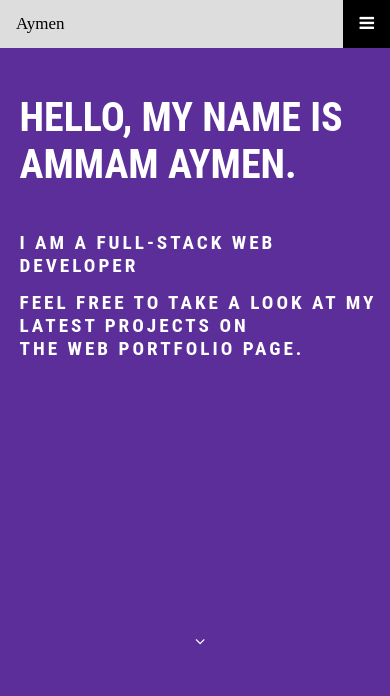
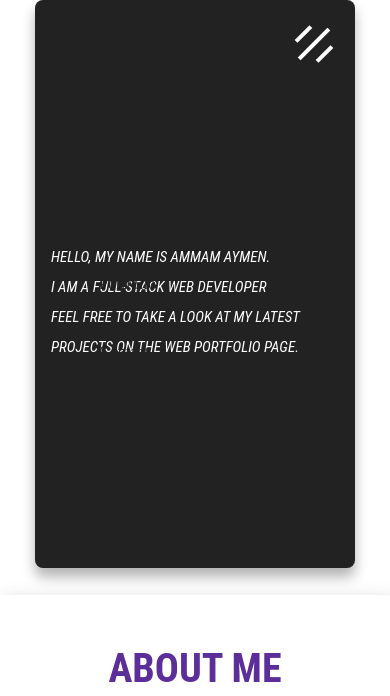
Before and after one commit to Aymen-D13/portfolio, a plain HTML site: page index.html in a window 390 px wide. Shown: the top 696 px of the page. Drawn offline with nearby package versions, Linux system fonts and the light colour scheme.

Commit message:
Update index.html

```diff
--- a/index.html
+++ b/index.html
@@ -176,42 +176,6 @@ p {
 .column:hover .overlay {
   height: 100%;
 }
-.minnav {
-  display: none;
-  overflow: hidden;
-  background-color: #333;
-  position: relative;
-}
-
-.minnav #myLinks {
-  display: none;
-}
-
-.minnav a {
-  color: white;
-  padding: 14px 16px;
-  text-decoration: none;
-  font-size: 17px;
-  display: block;
-}
-
-.minnav a.icon {
-  background: black;
-  display: block;
-  position: absolute;
-  right: 0;
-  top: 0;
-}
-
-.minnav a:hover {
-  background-color: #ddd;
-  color: black;
-}
-
-.minnav .active1 {
-  background-color: #5b2e9a;
-  color: white;
-}
 .text {
   border-style: solid;
   border-width: 2px;
@@ -226,6 +190,224 @@ p {
   -ms-transform: translate(-50%, -50%);
   transform: translate(-50%, -50%);
   text-align: center;
+}
+		.minnav {
+  display: none;
+  background-color: #222222;
+  margin: 0 auto;
+  width: 100%;
+  max-width: 320px;
+  min-height: 568px;
+  margin: 0 auto;
+  border-radius: 8px;
+  position: relative;
+  overflow: hidden;
+  -webkit-box-shadow: 0px 9px 13px 0px rgba(0, 0, 0, 0.3);
+  -moz-box-shadow: 0px 9px 13px 0px rgba(0, 0, 0, 0.3);
+  box-shadow: 0px 9px 13px 0px rgba(0, 0, 0, 0.3);
+  -webkit-transform: scale(1);
+}
+
+.menu-trigger, .close-trigger {
+  position: absolute;
+  top: 32px;
+  right: 20px;
+  display: block;
+  width: 42px;
+  height: 42px;
+  cursor: pointer;
+  z-index: 333;
+}
+.menu-trigger:hover .menu-trigger-bar:before, .close-trigger:hover .menu-trigger-bar:before {
+  width: 100%;
+}
+.menu-trigger:hover .close-trigger-bar:before, .close-trigger:hover .close-trigger-bar:before {
+  width: 100%;
+}
+
+.close-trigger {
+  z-index: 5;
+  top: 42px;
+}
+
+.menu-trigger-bar {
+  display: block;
+  width: 100%;
+  height: 4px;
+  background-color: white;
+  margin-bottom: 6px;
+  transform: rotate(-45deg);
+  position: relative;
+}
+.menu-trigger-bar:before {
+  content: "";
+  position: absolute;
+  top: 0;
+  left: 0;
+  display: block;
+  width: 0%;
+  height: 100%;
+  background-color: rgba(0, 0, 0, 0.2);
+  transition: all 0.3s cubic-bezier(0.55, 0, 0.1, 1);
+}
+.menu-trigger-bar.top {
+  width: 50%;
+}
+.menu-trigger-bar.middle:before {
+  left: auto;
+  right: 0;
+}
+.menu-trigger-bar.bottom {
+  width: 50%;
+  margin-left: 50%;
+}
+
+.close-trigger-bar {
+  display: block;
+  width: 100%;
+  height: 4px;
+  background-color: #222222;
+  position: relative;
+}
+.close-trigger-bar:before {
+  content: "";
+  position: absolute;
+  top: 0;
+  left: 0;
+  display: block;
+  width: 0%;
+  height: 100%;
+  background-color: rgba(255, 255, 255, 0.2);
+  transition: all 0.3s cubic-bezier(0.55, 0, 0.1, 1);
+}
+.close-trigger-bar.left {
+  transform: translateX(100px) translateY(-100px) rotate(-45deg);
+}
+.close-trigger-bar.right {
+  transform: translateX(-100px) translateY(-100px) rotate(45deg);
+  top: -3px;
+}
+
+.logo {
+  display: block;
+  width: 90%;
+  height: 64px;
+  position: absolute;
+  top: 50%;
+  left: 15%;
+  margin-top: -52px;
+  margin-left: -32px;
+
+  z-index: 10;
+}
+.logo span {
+  font-family: 'Roboto Condensed', sans-serif;
+text-transform: uppercase;
+  line-height: 30px;
+  color: white;
+}
+
+.logo-title {
+  text-align: center;
+  position: relative;
+  top: 10px;
+  left: 0;
+  width: 100%;
+  height: 100%;
+  color: white;
+  font-size: 15px;
+  line-height: 82x;
+}
+
+.logo-badge {
+  position: absolute;
+  display: block;
+  width: 24px;
+  height: 24px;
+  top: 6px;
+  right: -6px;
+  border-radius: 100%;
+  background-color: #6295ca;
+  font-size: 12px;
+  line-height: 2;
+  text-align: center;
+}
+
+.inner-container, .menu-container {
+  position: absolute;
+  height: 100%;
+  width: 100%;
+  left: 0;
+  top: 0;
+}
+
+.inner-container {
+  z-index: 20;
+}
+
+.menu-container {
+  display: flex;
+  align-items: center;
+}
+
+.menu {
+  display: block;
+  width: 100%;
+  padding: 20%;
+}
+.menu li {
+  text-align: left;
+  display: block;
+  padding: 15px 0;
+}
+.menu a {
+  text-decoration: none;
+  color: #222222;
+  display: inline-block;
+  padding: 10px 0;
+  position: relative;
+}
+.menu a:hover:before {
+  opacity: 1;
+  transform: translateX(0px);
+}
+.menu a:before {
+  content: "";
+  display: block;
+  position: absolute;
+  left: 0;
+  bottom: 0;
+  width: 18px;
+  height: 4px;
+  opacity: 0;
+  background-color: #222222;
+  transform: translateX(100px);
+  transition: all 0.3s cubic-bezier(0.55, 0, 0.1, 1);
+}
+
+.menu-bg {
+  position: absolute;
+  display: block;
+  width: 200%;
+  left: -53%;
+  top: -25%;
+  height: 40%;
+  background-color: white;
+}
+.menu-bg.middle {
+  top: 29%;
+  left: -53%;
+  transform: rotate(-45deg) scaleY(0);
+}
+.menu-bg.top {
+  left: -34%;
+  top: 0;
+  transform: rotate(-45deg) translateY(-152%);
+}
+.menu-bg.bottom {
+  top: 105%;
+  transform: rotate(-45deg) translateY(25%);
+  left: -20%;
 }
 .seemore {display: none;}
 /* Responsive layout - makes a two column-layout instead of four columns */
@@ -247,7 +429,7 @@ p {
   .navbar{display: none;}
   .minnav{display: block;}
   .section2{width: 100%;}
-  .home {background: #5b2e9a;}
+  .home {display: none;}
   .section h1 {color: white;}
   .section h2 {color: white;}
   .design{display: none;}
@@ -270,19 +452,43 @@ p {
     			<a href="#contact">Contact me</a>
 			</div>
 		</div>
-		<!-- phone navigation bar-->
-		<div class="minnav">
-			<a href="#home" class="active1">Aymen</a>
-  			<div id="myLinks">
-    			<a href="#product">product</a>
-    			<a href="#about">About</a>
-    			<a href="#contact">Contact me</a>
-  			</div>
-  			<a href="javascript:void(0);" class="icon" onclick="myFunction()">
-    			<i class="fa fa-bars"></i>
-  			</a>
-		</div>
 	</nav>
+	<div class="minnav">
+    <span class="menu-trigger">
+      <i class="menu-trigger-bar top"></i>
+      <i class="menu-trigger-bar middle"></i>
+      <i class="menu-trigger-bar bottom"></i>
+    </span>
+    <span class="close-trigger">
+      <i class="close-trigger-bar left"></i>
+      <i class="close-trigger-bar right"></i>
+    </span>
+    <span class="logo">
+      <span>
+        <i class="logo-title">Hello, my name is Ammam Aymen.<br>I am a full-stack web developer<br>Feel free to take a look at my latest projects on
+        the web portfolio page.</i>
+
+      </span>
+    </span>
+    <div class="inner-container">
+      <i class="menu-bg top"></i>
+      <i class="menu-bg middle"></i>
+      <i class="menu-bg bottom"></i>
+      <div class="menu-container">
+        <ul class="menu">
+          <li>
+            <a href="#about">About me</a>
+          </li>
+          <li>
+            <a href="#Portfolio1">Portfolio</a>
+          </li>
+          <li>
+            <a href="#contact">Contact</a>
+          </li>
+        </ul>
+      </div>
+    </div>
+  </div>
 	<div class="home">
 		<div id="background"></div>
 		<div class="section">
@@ -391,6 +597,10 @@ p {
         </div>
         <p class="foot">Created by Aymen Ammam, 2021</p>
         </div>
+	<script src='https://cdnjs.cloudflare.com/ajax/libs/jquery/2.2.2/jquery.min.js'></script>
+<script src='https://cdnjs.cloudflare.com/ajax/libs/gsap/1.18.2/TweenMax.min.js'></script>
+<script src='https://cdnjs.cloudflare.com/ajax/libs/gsap/1.18.2/TimelineMax.min.js'></script><script  src="./script.js"></script>
+<script>
 <script>
 	function myFunction() {
   		var x = document.getElementById("myLinks");
```
